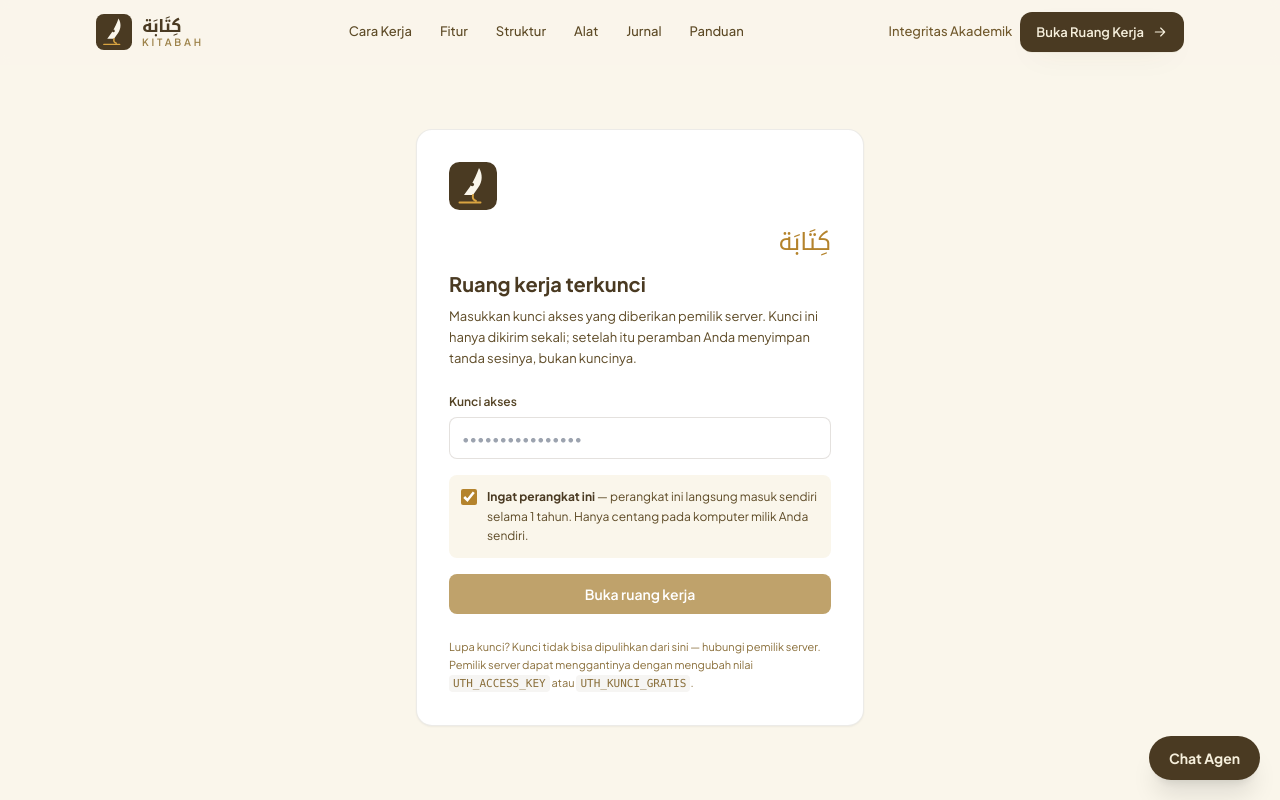
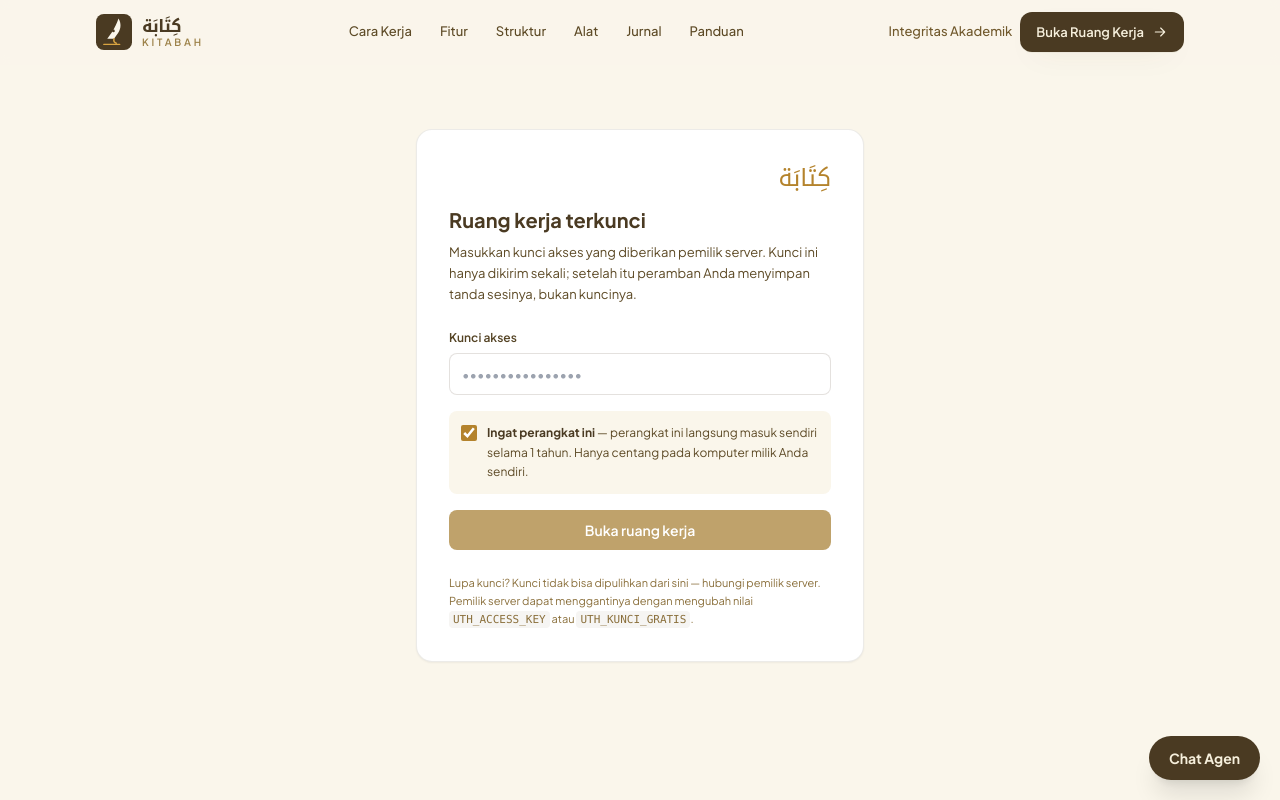
Before and after one commit to munzirahmad779-lab/uthruha, a Next.js app: page /masuk in a window 1280 px wide. Shown: the top 800 px of the page. Built offline with nearby package versions, Linux system fonts and the light colour scheme.

Commit message:
Masuk: hapus BrandMark ganda di kartu login
Header situs (BrandLockup) sudah tampil di halaman yang sama, jadi
tanda besar h-12 di kartu membuat logo qalam muncul dua kali dalam
satu layar. Kartu kini membuka dengan wordmark Arab saja; logo tetap
ada di header & footer seperti halaman lain.

```diff
--- a/app/masuk/page.tsx
+++ b/app/masuk/page.tsx
@@ -1,6 +1,5 @@
 import type { Metadata } from "next";
 import { MasukForm } from "@/components/masuk-form";
-import { BrandMark } from "@/components/brand";
 import { loginGoogleAktif } from "@/lib/security/akses";
 
 export const metadata: Metadata = {
@@ -17,8 +16,7 @@
     <div className="wrap flex min-h-[70vh] items-center justify-center py-16">
       <div className="w-full max-w-md">
         <div className="rounded-2xl border border-ink-900/10 bg-white p-8 shadow-sm">
-          <BrandMark className="h-12 w-12" />
-          <p className="mt-4 font-arabic text-2xl text-gold-600" dir="rtl">
+          <p className="font-arabic text-2xl text-gold-600" dir="rtl">
             كِتَابَة
           </p>
           <h1 className="mt-3 text-xl font-bold text-ink-900">Ruang kerja terkunci</h1>
```
